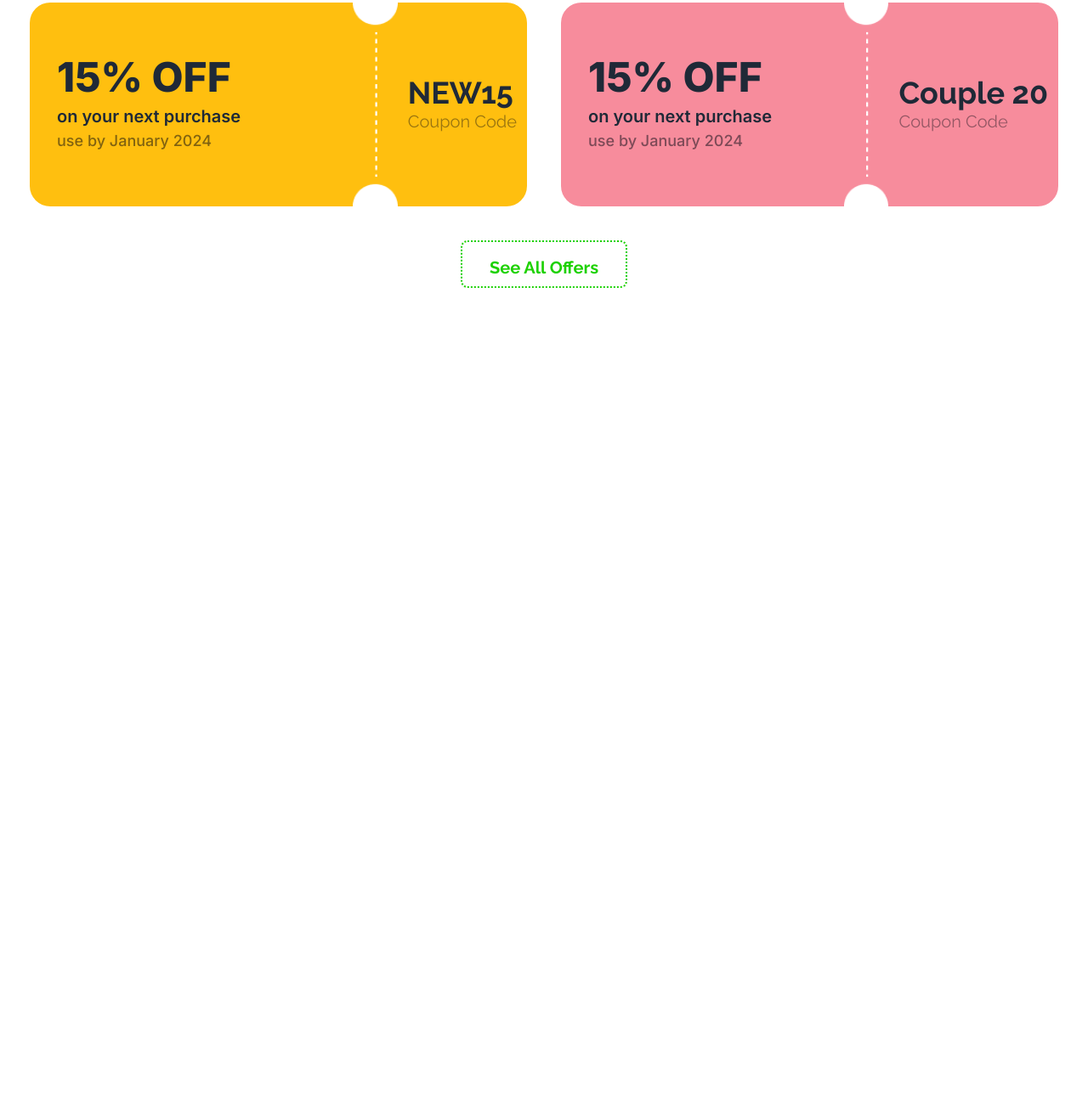
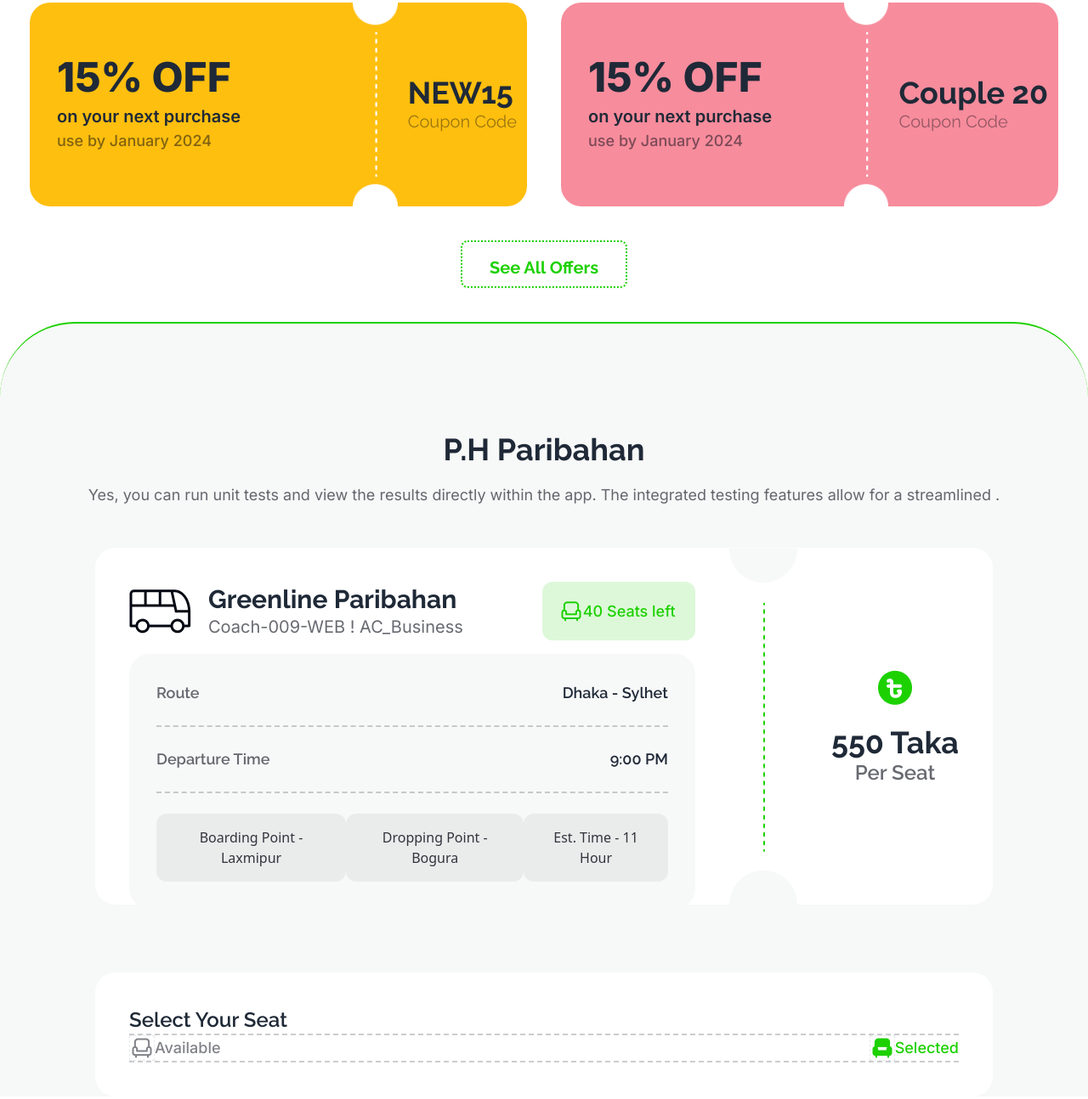
Before and after one commit to OHshajim/B9-Assaignment-5, a plain HTML site: page index.html in a window 1280 px wide. Shown: the part 941-2235 px from the top of the page at 85% size. Before the commit the page ends 1280 px from the top, so only its background shows below. Drawn offline with nearby package versions, Linux system fonts and the light colour scheme.

Commit message:
add tickat part

```diff
--- a/index.html
+++ b/index.html
@@ -119,7 +119,8 @@
         <section class="flex flex-col justify-center items-center mt-32">
             <h1 class="text-4xl font-bold font-raleway ">Best offers for you</h1>
             <div class="flex flex-col  xl:flex-row  gap-10">
-                <div class="card bg-[#FFBF0F] rounded-3xl border-none  flex flex-row items-center h-60 w-[585px] mt-10 ">
+                <div
+                    class="card bg-[#FFBF0F] rounded-3xl border-none  flex flex-row items-center h-60 w-[585px] mt-10 ">
                     <div class="card-body">
                         <h2 class="card-title text-5xl font-inter font-extrabold">15% OFF</h2>
                         <p class="font-inter text-xl font-semibold">on your next purchase <br> <span
@@ -144,7 +145,86 @@
                     </div>
                 </div>
             </div>
-            <button class="btn text-[#1DD100] bg-transparent border-[#1DD100] border-dotted border-2 text-xl font-raleway font-bold py-4 h-14 lg:px-8  mt-10">See All Offers</button>
+            <button
+                class="btn text-[#1DD100] bg-transparent border-[#1DD100] border-dotted border-2 text-xl font-raleway font-bold py-4 h-14 lg:px-8  mt-10">See
+                All Offers</button>
+        </section>
+        <!-- counter section  -->
+        <section class="border-t-2 border-[#1DD100] rounded-t-[88px] mt-10 bg-[#F7F8F8]">
+            <h1 class="text-4xl font-raleway font-bold text-center mt-32">P.H Paribahan</h1>
+            <p class="text-lg font-inter font-normal text-[#03071299] text-center mt-5">Yes, you can run unit tests and
+                view the results directly within the app. The integrated testing features
+                allow for a streamlined .</p>
+                <!-- ticket part-->
+            <div class="h-[420px] flex rounded-3xl bg-white  mx-4  lg:mx-28 lg:my-12">
+                <div class="flex-1 p-10">
+                    <div class="flex justify-between ">
+                        <div class="flex  gap-5 items-center">
+                            <img src="./images/bus-logo.png" alt="bus">
+                            <div>
+                                <h2 class="text-3xl font-raleway font-bold">Greenline Paribahan</h2>
+                                <p class="text-xl font-inter font-normal text-[#03071299]">Coach-009-WEB ! AC_Business
+                                </p>
+                            </div>
+                        </div>
+                        <div class="flex bg-[#1DD10026] border-none rounded-xl w-[180px] items-center p-5">
+                            <img src="./images/seat-green.png" alt="seat">
+                            <p class="text-[#1DD100] text-lg font-inter font-medium "><span>40</span> Seats left</p>
+                        </div>
+                    </div>
+                    <div class="bg-[#F7F8F8] rounded-3xl p-8 space-y-6 mt-4">
+                        <div class="text-lg font-raleway font-semibold flex justify-between items-center">
+                            <h4 class="text-[#03071299]">Route</h4>
+                            <h4>Dhaka - Sylhet</h4>
+                        </div>
+                        <hr style="border-top: dashed 2px #03071233; " />
+                        <div>
+                            <div class="text-lg font-raleway font-semibold flex justify-between items-center">
+                                <h4 class="text-[#03071299]">Departure Time</h4>
+                                <h4>9:00 PM</h4>
+                            </div>
+                        </div>
+                        <hr style="border-top: dashed 2px #03071233; " />
+                        <div class="flex justify-around ">
+                            <button
+                                class="text-[#030712CC] bg-[#0307120D] text-base rounded-xl font-medium gont-inter items-center p-4">Boarding
+                                Point - Laxmipur</button>
+                            <button
+                                class="text-[#030712CC] bg-[#0307120D] text-base rounded-xl font-medium gont-inter items-center p-4">Dropping
+                                Point - Bogura</button>
+                            <button
+                                class="text-[#030712CC] bg-[#0307120D] text-base rounded-xl font-medium gont-inter items-center p-4">Est.
+                                Time - 11 Hour</button>
+                        </div>
+                    </div>
+                </div>
+                <div><img src="./images/info-devider.png" alt="divider" class="h-[420px]"></div>
+                <div class="p-10 flex flex-col items-center justify-center ">
+                    <img src="./images/fare.png" alt="money">
+                    <h2 class="text-4xl font-raleway font-bold mt-5">550 Taka</h2>
+                    <p class="text-2xl font-raleway font-semibold text-[#03071299]">Per Seat</p>
+                </div>
+            </div>
+
+            <!-- seat part -->
+            <div class="rounded-3xl bg-white  mx-4  lg:mx-28 lg:my-20 p-10">
+                <!-- seat select -->
+                <div>
+                    <h3 class="text-2xl font-raleway font-semibold">Select Your Seat</h3>
+                    <hr style="border-top: dashed 2px #03071233; " />
+                    <div class="flex justify-between">
+                        <div class="flex items-center">
+                            <img src="./images/seat-gray.png" class="border-dashed border " alt="seat">
+                            <p class="text-lg font-inter font-medium text-[#03071280]">Available</p>
+                        </div>
+                        <div class="flex items-center">
+                            <img src="./images/seat-green-filled.png" class="border-dashed border " alt="seat">
+                            <p class="text-[#1DD100] text-lg font-inter font-medium">Selected</p>
+                        </div>
+                    </div>
+                    <hr style="border-top: dashed 2px #03071233; " />
+                </div>
+            </div>
         </section>
     </main>
     <footer></footer>
```
